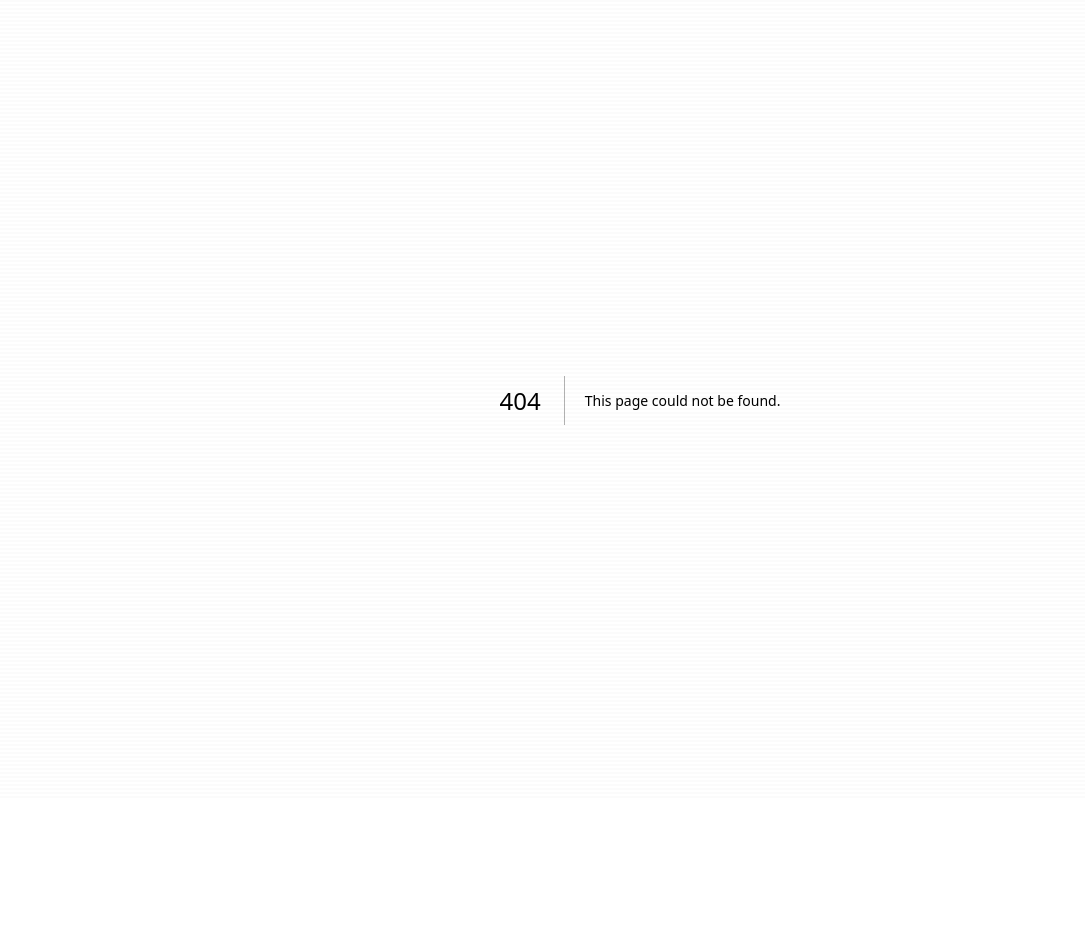
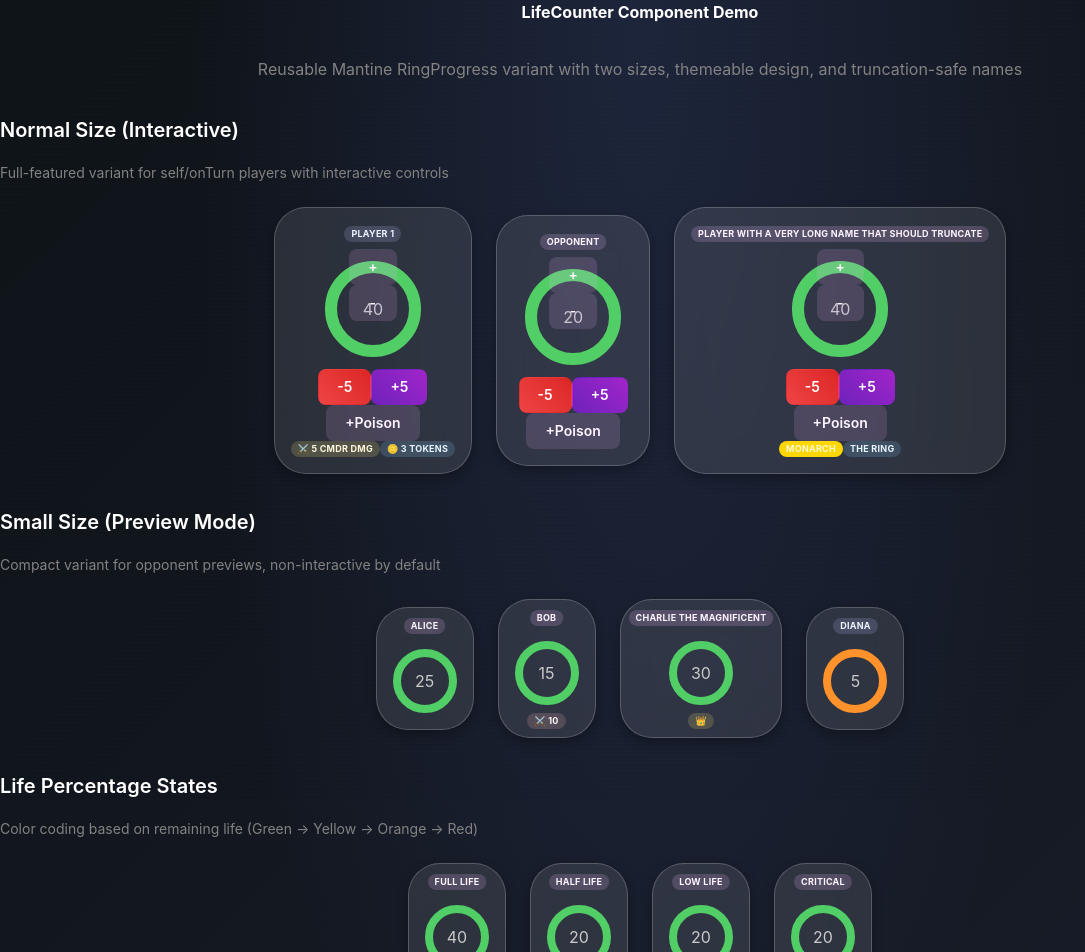
Before and after one commit to MauLom/MTG-friends, a Next.js app: page /lifecounter-demo in a window 1280 px wide. Before the commit this address had no page. Shown: the top 952 px of the page, without its empty margins (0-1085 px from the left). Before the commit the page ends 800 px from the top, so only its background shows below. Built offline with nearby package versions, Linux system fonts and the light colour scheme.

Commit message:
Refactor LifeCounter to reusable component with Mantine RingProgress and two size variants
Co-authored-by: MauLom <23729673+MauLom@users.noreply.github.com>

```diff
--- /dev/null
+++ b/src/app/lifecounter-demo/page.tsx
@@ -0,0 +1,200 @@
+'use client';
+
+import { Stack, Text, Group } from '@mantine/core';
+import LifeCounter from '@/components/game/LifeCounter';
+
+/**
+ * Demo page for LifeCounter component - showcasing reusable variants
+ */
+export default function LifeCounterDemoPage() {
+  return (
+    <div className="min-h-screen bg-gradient-to-br from-slate-900 via-slate-800 to-slate-900 p-8">
+      <div className="max-w-6xl mx-auto">
+        <Text size="3xl" fw={700} c="white" mb="xl" ta="center">
+          LifeCounter Component Demo
+        </Text>
+
+        <Text size="md" c="dimmed" mb="xl" ta="center">
+          Reusable Mantine RingProgress variant with two sizes, themeable design, and truncation-safe names
+        </Text>
+
+        {/* Normal Size - Interactive */}
+        <Stack gap="xl" mb="3xl">
+          <div>
+            <Text size="xl" fw={600} c="white" mb="md">
+              Normal Size (Interactive)
+            </Text>
+            <Text size="sm" c="dimmed" mb="lg">
+              Full-featured variant for self/onTurn players with interactive controls
+            </Text>
+            <Group gap="lg" justify="center">
+              <LifeCounter
+                playerName="Player 1"
+                initialLife={40}
+                isCurrentPlayer={true}
+                size="normal"
+                statusBadges={[
+                  { label: '⚔️ 5 Cmdr Dmg', variant: 'warning' },
+                  { label: '🪙 3 Tokens', variant: 'info' }
+                ]}
+              />
+              <LifeCounter
+                playerName="Opponent"
+                initialLife={20}
+                isCurrentPlayer={false}
+                size="normal"
+              />
+              <LifeCounter
+                playerName="Player with a Very Long Name That Should Truncate"
+                initialLife={40}
+                isCurrentPlayer={false}
+                size="normal"
+                statusBadges={[
+                  { label: 'Monarch', variant: 'warning', color: '#FFD700' },
+                  { label: 'The Ring', variant: 'info' }
+                ]}
+              />
+            </Group>
+          </div>
+
+          {/* Small Size - Preview Mode */}
+          <div>
+            <Text size="xl" fw={600} c="white" mb="md">
+              Small Size (Preview Mode)
+            </Text>
+            <Text size="sm" c="dimmed" mb="lg">
+              Compact variant for opponent previews, non-interactive by default
+            </Text>
+            <Group gap="lg" justify="center">
+              <LifeCounter
+                playerName="Alice"
+                initialLife={25}
+                isCurrentPlayer={false}
+                size="small"
+              />
+              <LifeCounter
+                playerName="Bob"
+                initialLife={15}
+                isCurrentPlayer={false}
+                size="small"
+                statusBadges={[
+                  { label: '⚔️ 10', variant: 'error' }
+                ]}
+              />
+              <LifeCounter
+                playerName="Charlie the Magnificent"
+                initialLife={30}
+                isCurrentPlayer={false}
+                size="small"
+                statusBadges={[
+                  { label: '👑', variant: 'warning' }
+                ]}
+              />
+              <LifeCounter
+                playerName="Diana"
+                initialLife={5}
+                isCurrentPlayer={true}
+                size="small"
+              />
+            </Group>
+          </div>
+
+          {/* Life Progression Examples */}
+          <div>
+            <Text size="xl" fw={600} c="white" mb="md">
+              Life Percentage States
+            </Text>
+            <Text size="sm" c="dimmed" mb="lg">
+              Color coding based on remaining life (Green → Yellow → Orange → Red)
+            </Text>
+            <Group gap="lg" justify="center">
+              <LifeCounter
+                playerName="Full Life"
+                initialLife={40}
+                size="small"
+              />
+              <LifeCounter
+                playerName="Half Life"
+                initialLife={20}
+                size="small"
+              />
+              <LifeCounter
+                playerName="Low Life"
+                initialLife={20}
+                size="small"
+              />
+              <LifeCounter
+                playerName="Critical"
+                initialLife={20}
+                size="small"
+              />
+            </Group>
+          </div>
+
+          {/* Feature Highlights */}
+          <div className="mt-12 bg-white/5 backdrop-blur-md rounded-xl p-6 border border-white/10">
+            <Text size="xl" fw={600} c="white" mb="md">
+              ✨ Component Features
+            </Text>
+            <Stack gap="sm">
+              <Text size="sm" c="dimmed">
+                ✅ <strong>Two size variants:</strong> &apos;small&apos; for previews, &apos;normal&apos; for interactive play
+              </Text>
+              <Text size="sm" c="dimmed">
+                ✅ <strong>Mantine RingProgress:</strong> Visual life percentage with color coding
+              </Text>
+              <Text size="sm" c="dimmed">
+                ✅ <strong>Truncation safe:</strong> Long player names truncate with ellipsis and show full name on hover
+              </Text>
+              <Text size="sm" c="dimmed">
+                ✅ <strong>Optional status badges:</strong> Display commander damage, tokens, monarch status, etc.
+              </Text>
+              <Text size="sm" c="dimmed">
+                ✅ <strong>Themeable:</strong> Integrates with tabletop theme tokens and Mantine design system
+              </Text>
+              <Text size="sm" c="dimmed">
+                ✅ <strong>Interactive controls:</strong> Life adjustment buttons (±1, ±5), poison counters
+              </Text>
+              <Text size="sm" c="dimmed">
+                ✅ <strong>Death states:</strong> Visual indicators for 0 life or 10 poison counters
+              </Text>
+              <Text size="sm" c="dimmed">
+                ✅ <strong>Reusable:</strong> Exported from @/components/game for use anywhere
+              </Text>
+            </Stack>
+          </div>
+
+          {/* Usage Example */}
+          <div className="mt-8 bg-slate-800/50 backdrop-blur-md rounded-xl p-6 border border-emerald-500/20">
+            <Text size="lg" fw={600} c="white" mb="md">
+              📖 Usage Example
+            </Text>
+            <pre className="text-xs text-gray-300 overflow-x-auto">
+              <code>{`import LifeCounter from '@/components/game/LifeCounter';
+
+// Normal size with status badges
+<LifeCounter
+  playerName="Player 1"
+  initialLife={40}
+  isCurrentPlayer={true}
+  size="normal"
+  statusBadges={[
+    { label: '⚔️ 5 Cmdr Dmg', variant: 'warning' },
+    { label: '🪙 3 Tokens', variant: 'info' }
+  ]}
+/>
+
+// Small preview mode
+<LifeCounter
+  playerName="Opponent"
+  initialLife={20}
+  size="small"
+  interactive={false}
+/>`}</code>
+            </pre>
+          </div>
+        </Stack>
+      </div>
+    </div>
+  );
+}
--- a/src/components/game/LifeCounter.tsx
+++ b/src/components/game/LifeCounter.tsx
@@ -1,79 +1,141 @@
 'use client';
 
 import { useState } from 'react';
+import { RingProgress } from '@mantine/core';
 import { Card, Button, Badge } from '@/components/ui';
+
+export type LifeCounterSize = 'small' | 'normal';
+
+export interface StatusBadge {
+  label: string;
+  variant?: 'primary' | 'secondary' | 'success' | 'warning' | 'error' | 'info';
+  color?: string;
+}
 
 interface LifeCounterProps {
   playerName: string;
   initialLife?: number;
   isCurrentPlayer?: boolean;
   className?: string;
+  /** Size variant: 'small' for previews, 'normal' for self/onTurn */
+  size?: LifeCounterSize;
+  /** Optional status badges (e.g., commander damage, tokens, etc.) */
+  statusBadges?: StatusBadge[];
+  /** Show interactive controls (default: true for normal size, false for small) */
+  interactive?: boolean;
 }
 
 export default function LifeCounter({
   playerName,
   initialLife = 20,
   isCurrentPlayer = false,
-  className = ''
+  className = '',
+  size = 'normal',
+  statusBadges = [],
+  interactive
 }: LifeCounterProps) {
   const [life, setLife] = useState(initialLife);
   const [poison, setPoison] = useState(0);
 
+  // Default interactive based on size if not explicitly set
+  const isInteractive = interactive ?? (size === 'normal');
+
+  // Size configurations
+  const sizeConfig = {
+    small: {
+      ringSize: 80,
+      ringThickness: 8,
+      fontSize: 'text-lg',
+      nameFontSize: 'text-xs',
+      padding: 'sm' as const,
+      showQuickAdjust: false,
+      showDetailedPoison: false,
+    },
+    normal: {
+      ringSize: 120,
+      ringThickness: 12,
+      fontSize: 'text-2xl',
+      nameFontSize: 'text-sm',
+      padding: 'md' as const,
+      showQuickAdjust: true,
+      showDetailedPoison: true,
+    },
+  }[size];
+
   const adjustLife = (amount: number) => {
+    if (!isInteractive) return;
     setLife(prev => Math.max(0, prev + amount));
   };
 
   const adjustPoison = (amount: number) => {
+    if (!isInteractive) return;
     setPoison(prev => Math.max(0, Math.min(10, prev + amount)));
   };
 
+  // Calculate life percentage for RingProgress (based on starting life)
+  const lifePercentage = (life / initialLife) * 100;
+
+  // Determine color based on life percentage
   const getLifeColor = () => {
+    if (life <= 0) return 'red';
+    if (life <= 5) return 'orange';
+    if (life <= 10) return 'yellow';
+    return 'green';
+  };
+
+  const getLifeThemeColor = () => {
     if (life <= 0) return 'text-red-500';
     if (life <= 5) return 'text-orange-500';
     if (life <= 10) return 'text-yellow-500';
     return 'text-green-400';
   };
 
-  const getLifeGlow = () => {
-    if (life <= 0) return 'shadow-red-500/50';
-    if (life <= 5) return 'shadow-orange-500/50';
-    if (life <= 10) return 'shadow-yellow-500/50';
-    return 'shadow-green-400/50';
-  };
-
   return (
     <Card
       variant="glass"
-      padding="sm"
+      padding={sizeConfig.padding}
       className={`
         life-counter relative transition-all duration-300
         ${isCurrentPlayer ? 'ring-2 ring-primary-400 shadow-lg shadow-primary-400/25' : ''}
-        hover:scale-105 ${className}
+        ${isInteractive ? 'hover:scale-105' : ''} ${className}
       `}
     >
-      {/* Player Name */}
-      <div className="text-center mb-2">
+      {/* Player Name with truncation safety */}
+      <div className="text-center mb-2" title={playerName}>
         <Badge
           variant={isCurrentPlayer ? "primary" : "secondary"}
           size="sm"
-          className="text-xs"
+          className={`${sizeConfig.nameFontSize} truncate max-w-full inline-block`}
         >
           {playerName}
         </Badge>
       </div>
 
-      {/* Life Total - Circular Display */}
-      <div className="relative flex justify-center mb-3">
-        <div className={`
-          w-16 h-16 rounded-full border-4 flex items-center justify-center
-          transition-all duration-300 cursor-pointer
-          ${getLifeColor()} border-current shadow-lg ${getLifeGlow()}
-          hover:scale-110
-        `}>
-          <span className="text-xl font-bold">{life}</span>
+      {/* Life Total - RingProgress Display */}
+      <div className="relative flex justify-center mb-2">
+        <RingProgress
+          size={sizeConfig.ringSize}
+          thickness={sizeConfig.ringThickness}
+          roundCaps
+          sections={[
+            { value: Math.min(lifePercentage, 100), color: getLifeColor() }
+          ]}
+          label={
+            <div className="text-center">
+              <div className={`${sizeConfig.fontSize} font-bold ${getLifeThemeColor()}`}>
+                {life}
               </div>
+              {poison > 0 && (
+                <div className="text-xs text-purple-400 mt-1">
+                  ☠️ {poison}
+                </div>
+              )}
+            </div>
+          }
+        />
 
-        {/* Life Change Buttons */}
+        {/* Life Change Buttons - Only show if interactive and normal size */}
+        {isInteractive && size === 'normal' && (
           <div className="absolute -top-1 -right-1 flex flex-col gap-1">
             <Button
               onClick={() => adjustLife(1)}
@@ -92,9 +154,11 @@ export default function LifeCounter({
               -
             </Button>
           </div>
+        )}
       </div>
 
-      {/* Quick Life Adjustment */}
+      {/* Quick Life Adjustment - Only for normal size */}
+      {isInteractive && sizeConfig.showQuickAdjust && (
         <div className="flex gap-1 justify-center mb-2">
           <Button
             onClick={() => adjustLife(-5)}
@@ -113,9 +177,10 @@ export default function LifeCounter({
             +5
           </Button>
         </div>
+      )}
 
-      {/* Poison Counter */}
-      {poison > 0 && (
+      {/* Poison Counter - Detailed for normal, compact for small */}
+      {isInteractive && poison > 0 && sizeConfig.showDetailedPoison && (
         <div className="text-center">
           <div className="flex items-center justify-center gap-1">
             <span className="text-xs text-purple-400">Poison:</span>
@@ -148,8 +213,8 @@ export default function LifeCounter({
         </div>
       )}
 
-      {/* Add Poison Button (when no poison) */}
-      {poison === 0 && (
+      {/* Add Poison Button (when no poison) - Only for normal interactive */}
+      {isInteractive && poison === 0 && size === 'normal' && (
         <div className="text-center">
           <Button
             onClick={() => adjustPoison(1)}
@@ -159,6 +224,23 @@ export default function LifeCounter({
           >
             +Poison
           </Button>
+        </div>
+      )}
+
+      {/* Status Badges - Optional */}
+      {statusBadges.length > 0 && (
+        <div className="flex flex-wrap gap-1 justify-center mt-2">
+          {statusBadges.map((badge, index) => (
+            <Badge
+              key={index}
+              variant={badge.variant || 'secondary'}
+              size="sm"
+              className="text-xs"
+              style={badge.color ? { backgroundColor: badge.color } : undefined}
+            >
+              {badge.label}
+            </Badge>
+          ))}
         </div>
       )}
 
```
Lines whose indentation alone changed are shown as unchanged.
